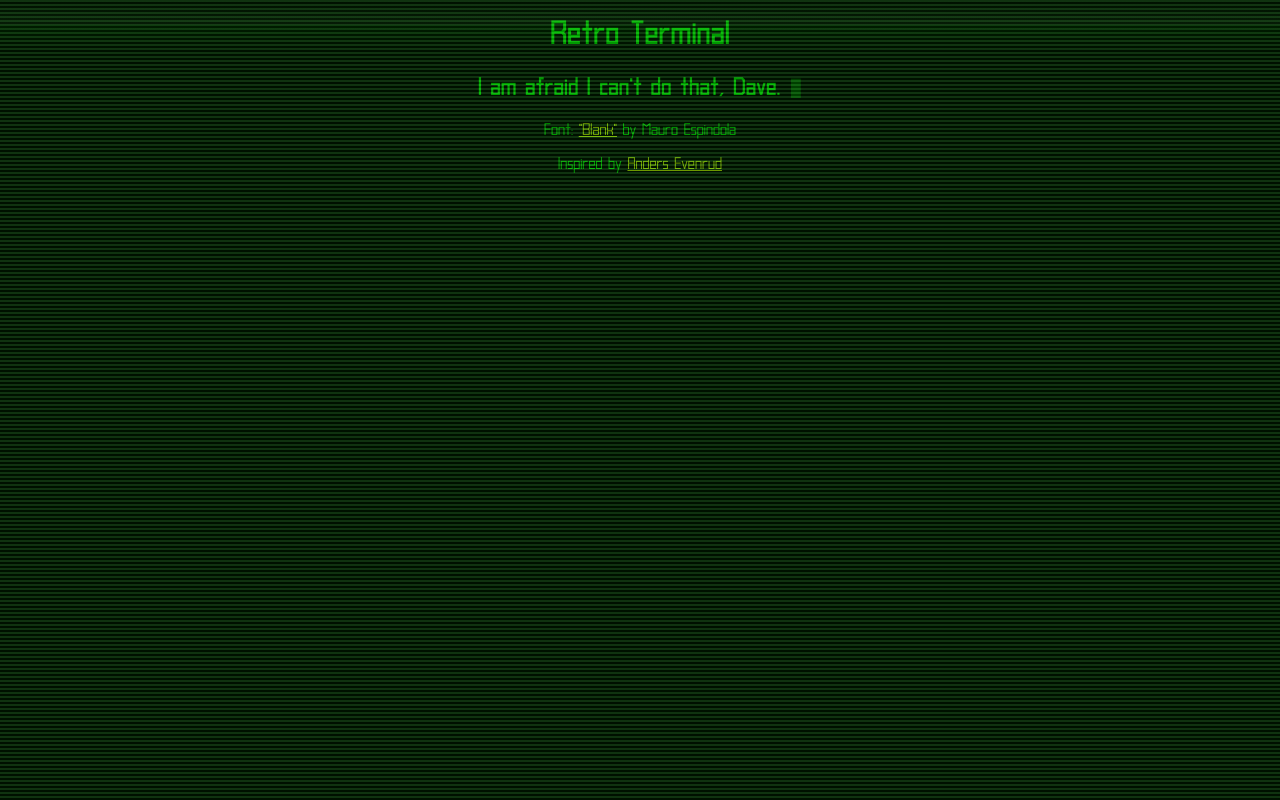
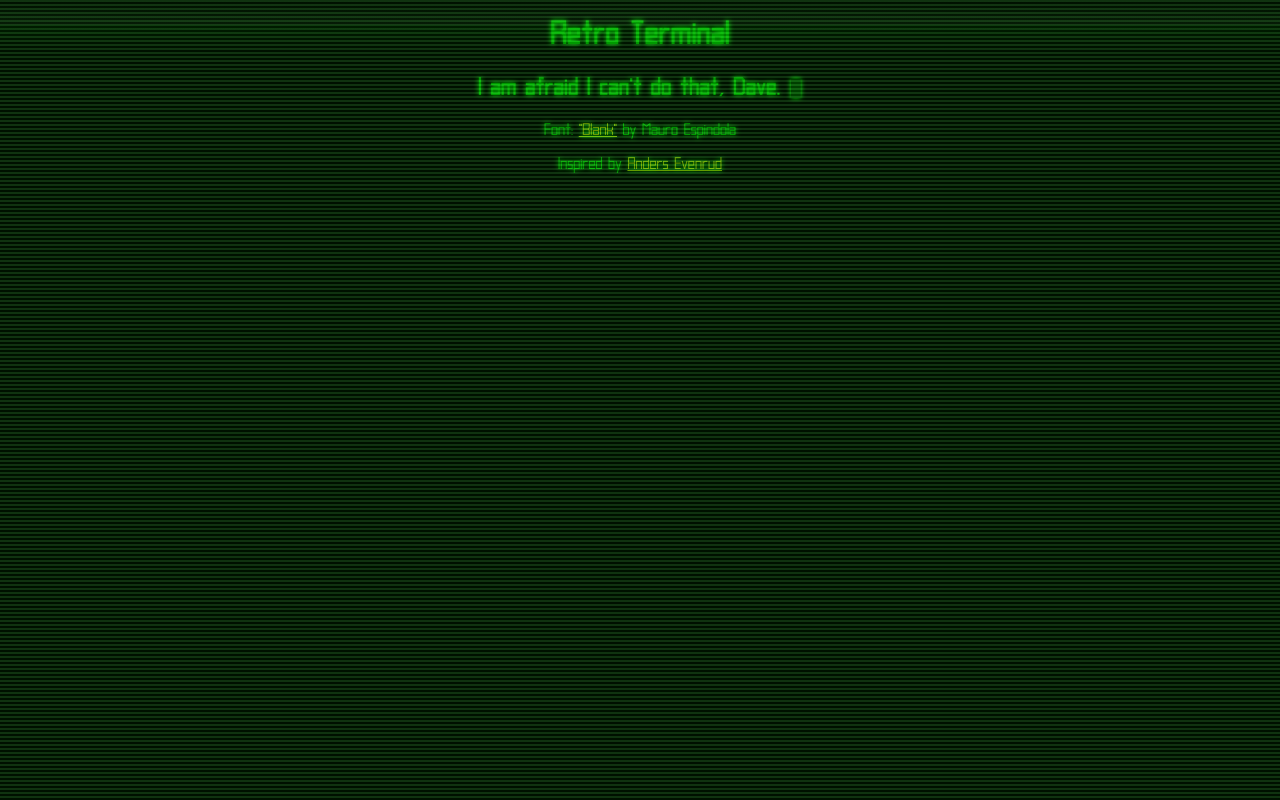
Before and after one commit to AVGP/exposition, a plain HTML site: page retro-terminal/index.html in a window 1280 px wide. Drawn offline with Linux system fonts and the light colour scheme.

Commit message:
Make the text glow a bit

```diff
--- a/retro-terminal/style.css
+++ b/retro-terminal/style.css
@@ -28,7 +28,7 @@
 body {
   background: black;
   color:      #0a0;
-
+  text-shadow: #0f0 0px 0px 5px;
   font-family: blankregular, monospace;
 
   position: relative;
```
